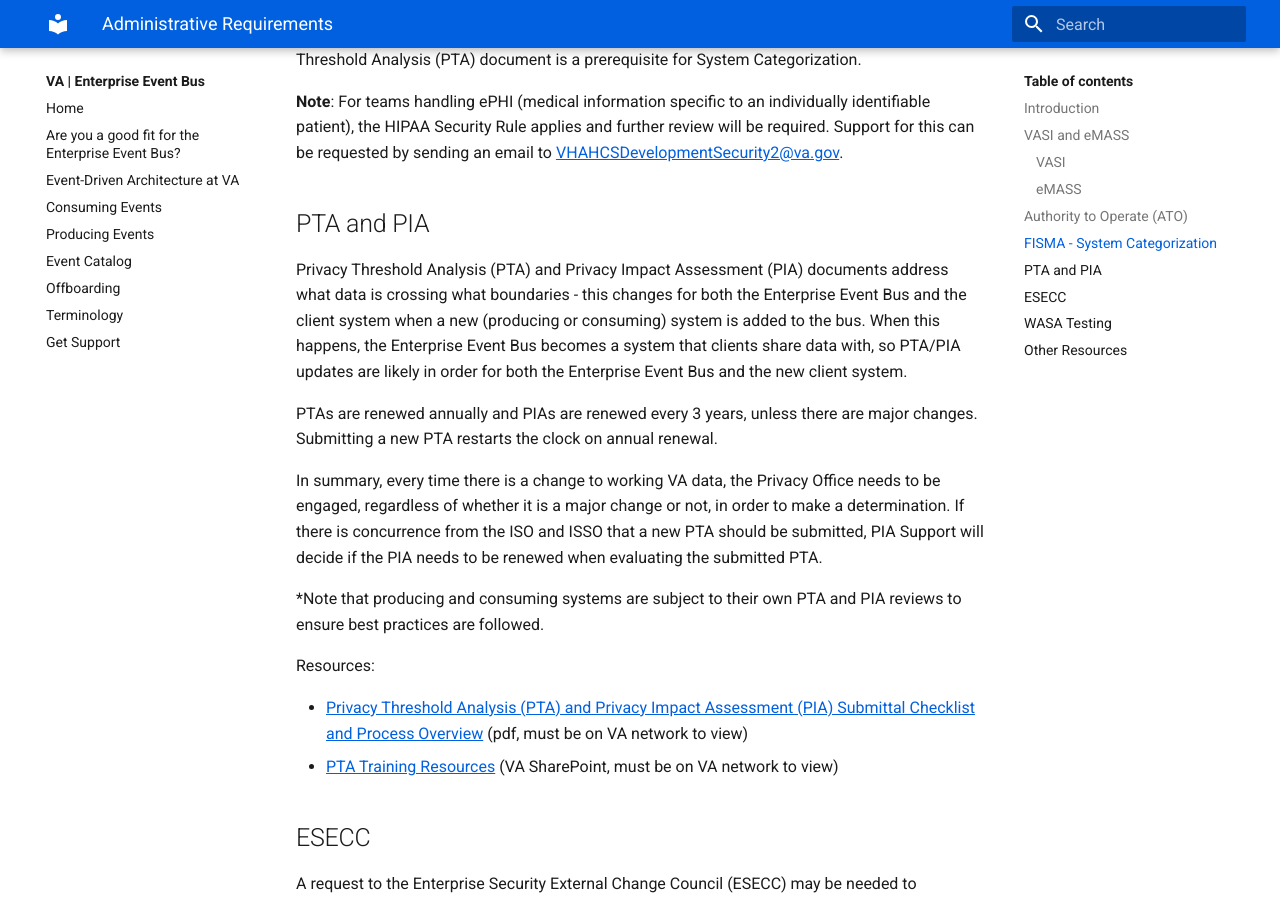
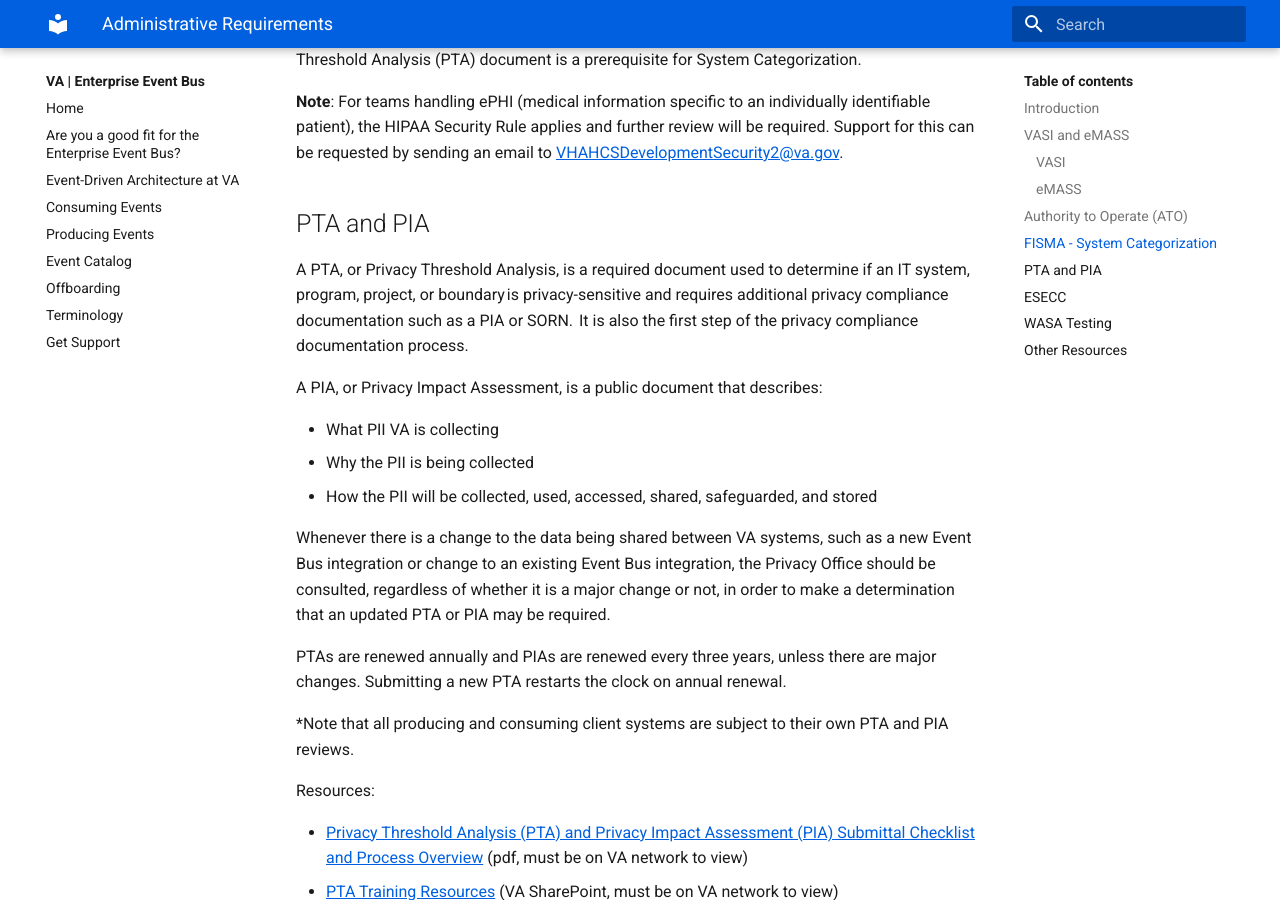
Before and after one commit to department-of-veterans-affairs/ves-event-bus-developer-portal, an MkDocs documentation site: the page built from docs/administrative-requirements.md, in a window 1280 px wide and 900 px high, scrolled down 2580 px. Built offline with MkDocs 1.6.1 and Material for MkDocs 9.7.7, drawn with Linux system fonts in a browser that asks for light colours.

Commit message:
updating PTA/PIA section

```diff
--- a/docs/administrative-requirements.md
+++ b/docs/administrative-requirements.md
@@ -86,13 +86,19 @@
 
 ## PTA and PIA
 
-Privacy Threshold Analysis (PTA) and Privacy Impact Assessment (PIA) documents address what data is crossing what boundaries - this changes for both the Enterprise Event Bus and the client system when a new (producing or consuming) system is added to the bus. When this happens, the Enterprise Event Bus becomes a system that clients share data with, so PTA/PIA updates are likely in order for both the Enterprise Event Bus and the new client system.
+A PTA, or Privacy Threshold Analysis, is a required document used to determine if an IT system, program, project, or boundary is privacy-sensitive and requires additional privacy compliance documentation such as a PIA or SORN.  It is also the first step of the privacy compliance documentation process.
 
-PTAs are renewed annually and PIAs are renewed every 3 years, unless there are major changes. Submitting a new PTA restarts the clock on annual renewal.
+A PIA, or Privacy Impact Assessment, is a public document that describes:
 
-In summary, every time there is a change to working VA data, the Privacy Office needs to be engaged, regardless of whether it is a major change or not, in order to make a determination. If there is concurrence from the ISO and ISSO that a new PTA should be submitted, PIA Support will decide if the PIA needs to be renewed when evaluating the submitted PTA.
+* What PII VA is collecting
+* Why the PII is being collected
+* How the PII will be collected, used, accessed, shared, safeguarded, and stored
 
-*Note that producing and consuming systems are subject to their own PTA and PIA reviews to ensure best practices are followed.
+Whenever there is a change to the data being shared between VA systems, such as a new Event Bus integration or change to an existing Event Bus integration, the Privacy Office should be consulted, regardless of whether it is a major change or not, in order to make a determination that an updated PTA or PIA may be required.
+
+PTAs are renewed annually and PIAs are renewed every three years, unless there are major changes. Submitting a new PTA restarts the clock on annual renewal.
+
+*Note that all producing and consuming client systems are subject to their own PTA and PIA reviews.
 
 Resources:
 
```
